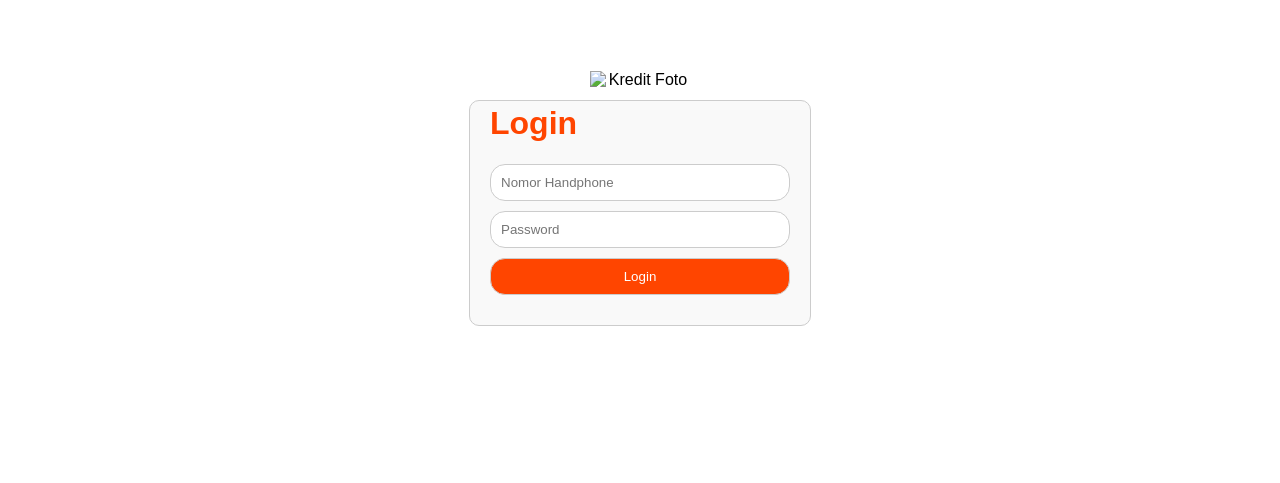
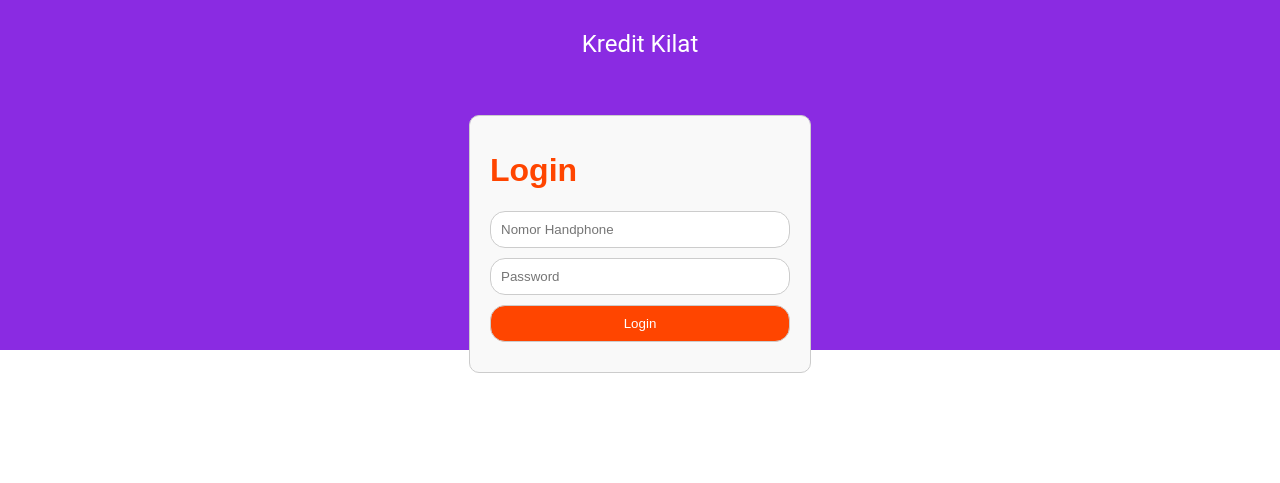
Before and after one commit to Vander0101/Vander0101.github.io, a plain HTML site: page index.html in a window 1280 px wide. Drawn offline with Linux system fonts and the light colour scheme.

Commit message:
Update index.html

```diff
--- a/index.html
+++ b/index.html
@@ -6,27 +6,29 @@
   <style>
     body {
       font-family: Arial;
+      margin: 0;
+      padding: 0;
+      display: flex;
+      flex-direction: column;
+      height: 100vh;
+      position: relative;
     }
 
     .login-form {
       max-width: 300px;
-      margin: 100px auto;
+      margin: 115px auto 0;
       padding: 20px;
       border: 1px solid #ccc;
       border-radius: 10px;
       background-color: #f9f9f9;
-      text-align: center; /* Untuk memusatkan elemen dalam form */
-    }
-
-    .login-form img {
-      display: block;
-      margin: -50px auto 20px; /* Memindahkan gambar ke atas */
-      max-width: 100px; /* Sesuaikan dengan ukuran gambar */
+      text-align: center;
+      position: relative;
+      z-index: 1;
     }
 
     .login-header {
-      color: #ff4500; /* Ubah warna teks */
-      margin-top: -5px; /* Geser ke atas */
+      color: #ff4500;
+      margin-top: -5px;
       text-align: left;
     }
 
@@ -46,17 +48,44 @@
       color: white;
       cursor: pointer;
     }
+
+    /* Lapisan latar belakang di belakang login */
+    .upper-bg {
+      position: absolute;
+      top: 0;
+      left: 0;
+      width: 100%;
+      height: 40vh;
+      background-color: #8a2be2;
+      z-index: 0;
+      display: flex;
+      justify-content: center;
+      align-items: flex-start; /* Mengatur teks ke atas */
+      color: white;
+      font-size: 24px;
+      font-family: 'Roboto', sans-serif; /* Menggunakan font Roboto */
+      padding-top: 30px; /* Jarak atas teks dari lapisan ungu */
+    }
+
+    .lower-bg {
+      height: 60vh;
+      background-color: #ffffff;
+    }
   </style>
 </head>
 <body>
+  <div class="upper-bg">
+    Kredit Kilat <!-- Tambahkan teks di lapisan ungu -->
+  </div>
+  <div class="lower-bg">
     <div class="login-form">
-    <img src="kredit.jpg" alt="Kredit Foto">
-    <div class="login-header"><h1>Login</h1></div> <!-- Perubahan pada teks Login -->
+      <div class="login-header"><h1>Login</h1></div>
       <form action="landing.html" method="post">
         <input type="number" name="someid" placeholder="Nomor Handphone">
         <input type="password" name="password" placeholder="Password">
         <input type="submit" value="Login">
       </form>
     </div>
+  </div>
 </body>
 </html>
```
Lines whose indentation alone changed are shown as unchanged.
